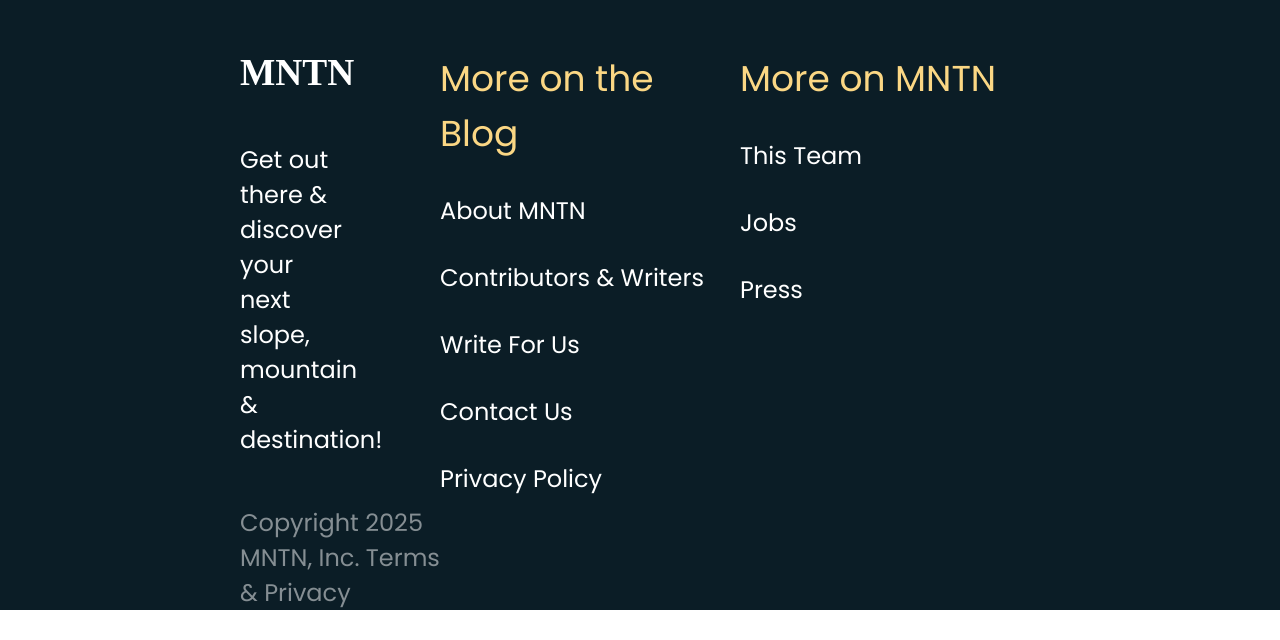
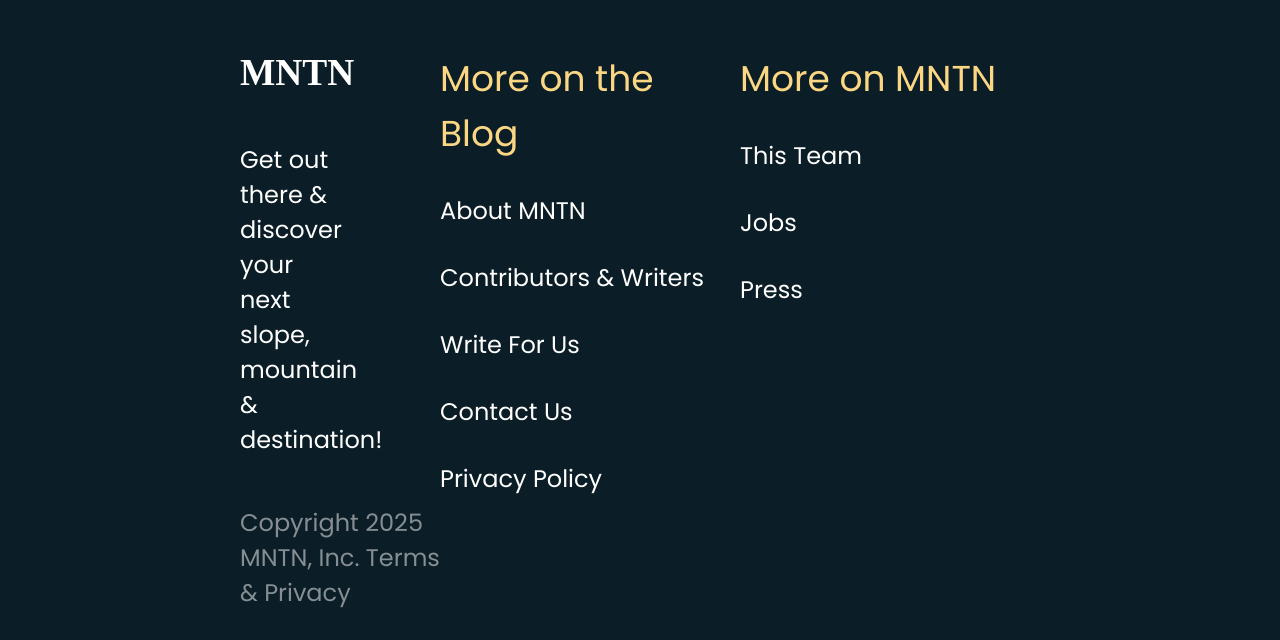
Before and after one commit to CamiloTello002/MNTN-landing-page, a plain HTML site: page index.html in a window 1280 px wide. Shown: the part 4518-5158 px from the top of the page. Before the commit the page ends 5128 px from the top, so only its background shows below. Drawn offline with Linux system fonts and the light colour scheme.

Commit message:
feat: style footer correctly

```diff
--- a/styles.css
+++ b/styles.css
@@ -237,6 +237,7 @@ body {
 .footer {
 	display: grid;
 	grid-template-columns: auto 300px 300px;
+	height: fit-content;
 }
 
 .mntn-footer {
@@ -268,6 +269,7 @@ body {
 	gap: 2rem;
 	font-size: 1.5rem;
 	font-family: Poppins;
+	padding-bottom: 9rem;
 
 	h2 {
 		font-weight: 400;
```
